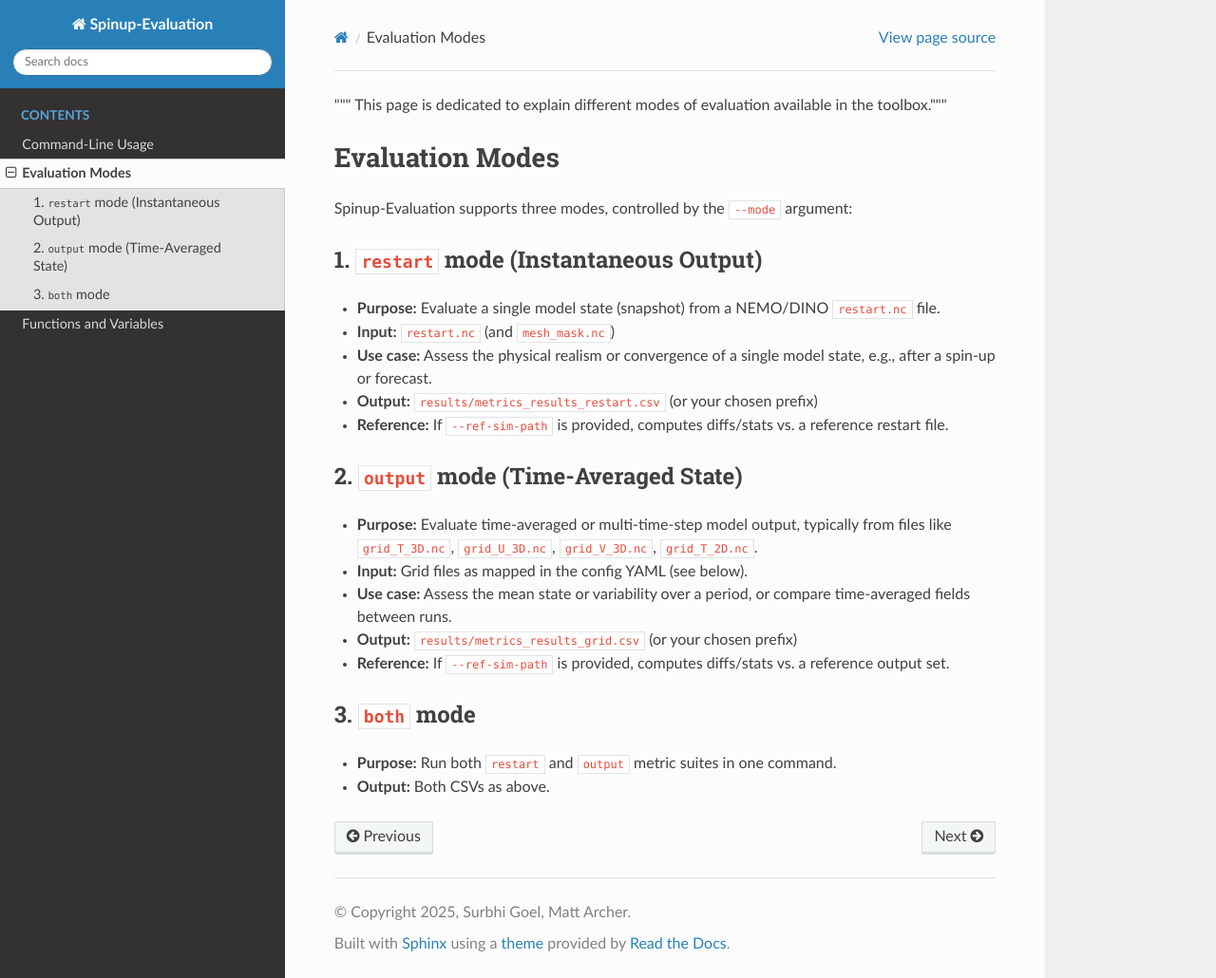
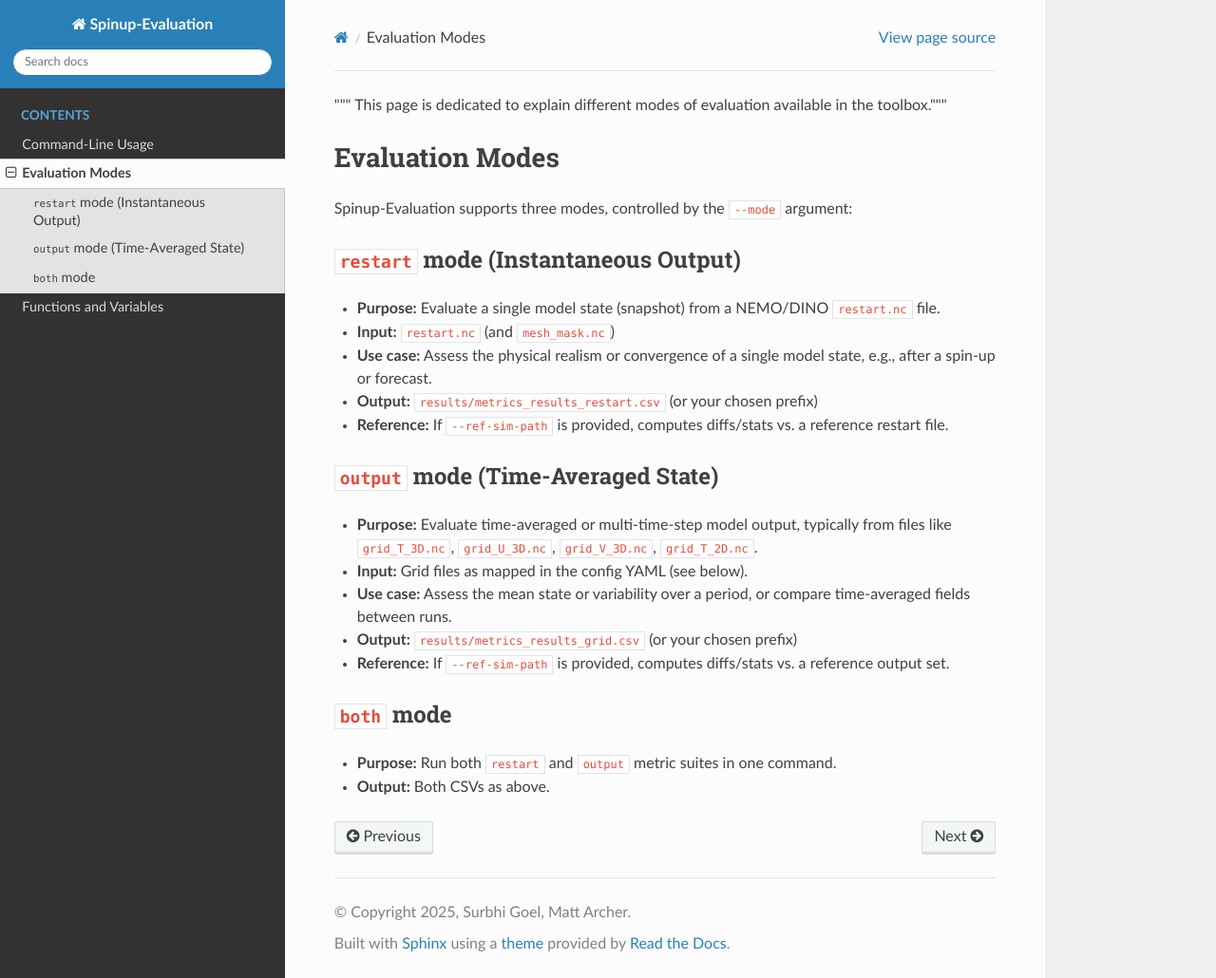
Before and after one commit to m2lines/nemo-spinup-evaluation, a Sphinx documentation site: the page built from docs/source/Evaluation-Modes.md, in a window 1280 px wide and 1030 px high. Shown: the whole window at 95% size. Built offline with Sphinx 7.4.7 and the Read the Docs theme 3.1.0, drawn with Linux system fonts in a browser that asks for light colours; pages that are not in the unit, such as notebooks, are missing from menus.

Commit message:
Remove numebering from modes in eval modes md

```diff
--- a/docs/source/Evaluation-Modes.md
+++ b/docs/source/Evaluation-Modes.md
@@ -4,20 +4,20 @@
 
 Spinup-Evaluation supports three modes, controlled by the `--mode` argument:
 
-### 1. `restart` mode (Instantaneous Output)
+### `restart` mode (Instantaneous Output)
 - **Purpose:** Evaluate a single model state (snapshot) from a NEMO/DINO `restart.nc` file.
 - **Input:** `restart.nc` (and `mesh_mask.nc`)
 - **Use case:** Assess the physical realism or convergence of a single model state, e.g., after a spin-up or forecast.
 - **Output:** `results/metrics_results_restart.csv` (or your chosen prefix)
 - **Reference:** If `--ref-sim-path` is provided, computes diffs/stats vs. a reference restart file.
 
-### 2. `output` mode (Time-Averaged State)
+### `output` mode (Time-Averaged State)
 - **Purpose:** Evaluate time-averaged or multi-time-step model output, typically from files like `grid_T_3D.nc`, `grid_U_3D.nc`, `grid_V_3D.nc`, `grid_T_2D.nc`.
 - **Input:** Grid files as mapped in the config YAML (see below).
 - **Use case:** Assess the mean state or variability over a period, or compare time-averaged fields between runs.
 - **Output:** `results/metrics_results_grid.csv` (or your chosen prefix)
 - **Reference:** If `--ref-sim-path` is provided, computes diffs/stats vs. a reference output set.
 
-### 3. `both` mode
+### `both` mode
 - **Purpose:** Run both `restart` and `output` metric suites in one command.
 - **Output:** Both CSVs as above.
```
